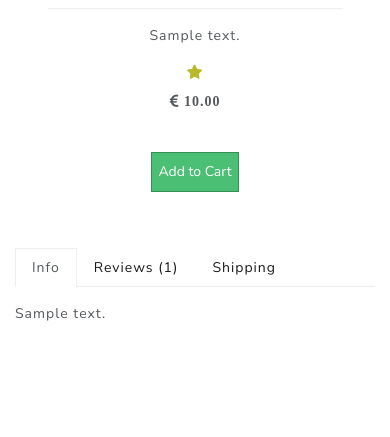
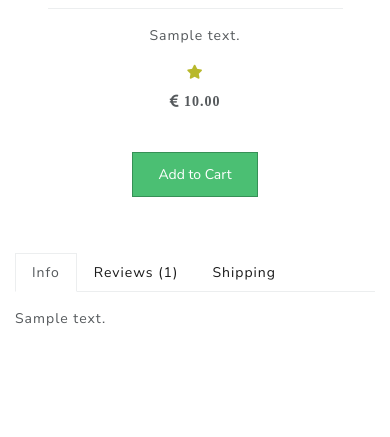
Before and after one commit to brianscan14/XYfitness, a Django app: page /products/product/1 in a window 390 px wide. Shown: the part 418-855 px from the top of the page. Run offline with Django 3.2, Linux system fonts and the light colour scheme; tables that the repository leaves empty hold one stand-in row (values such as "Sample post"); grey boxes marked "Sample" are stand-in pictures; some libraries are stand-ins or nearby versions.

Commit message:
using django methods to ensure punctuation is correct, adding slight height and width chnage to add cart button for smaller screens

```diff
--- a/products/templates/aproduct.html
+++ b/products/templates/aproduct.html
@@ -37,13 +37,13 @@
 
                     <div class="row">
                         <div class="col-12 col-md-5 xs-mx-middle">
-                            <h3 class="border-bottom pb-2 xs-mx-middle">{{ product.name }}</h3>
+                            <h3 class="border-bottom pb-2 xs-mx-middle">{{ product.name | title }}</h3>
                         </div>
                     </div>
 
                     <div class="row mt-2 mb-0">
                         <div class="col-10 xs-mx-middle">
-                            <p>{{ product.description|truncatewords:15 }}</p>
+                            <p>{{ product.description | capfirst |truncatewords:15 }}</p>
                         </div>
                     </div>
 
--- a/static/css/custom.css
+++ b/static/css/custom.css
@@ -342,6 +342,11 @@ input[type="text"].nav-search-form::-moz-placeholder {
 .sort-by-xs {
     width: 40%;
 }
+
+.add-cart-button {
+    width: 9em;
+    height: 45px;
+}
 }
 
 /* testimonials */
```
